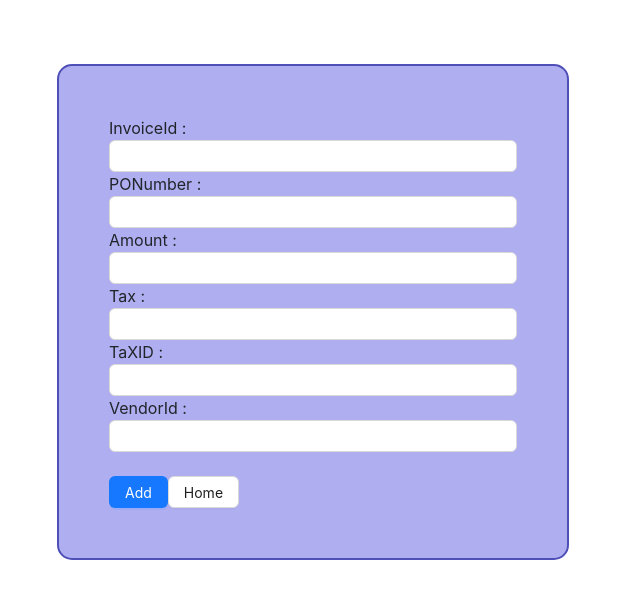
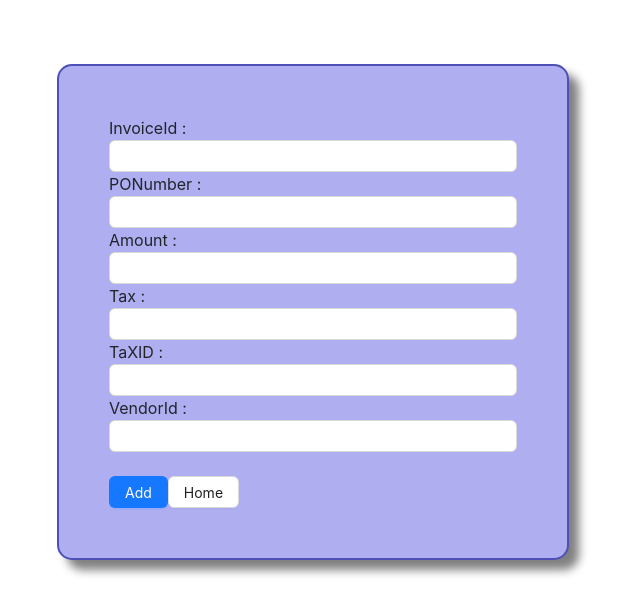
Before and after one commit to Hemeswari-S/ReactRepo, a React (Create React App) app: page /AddInvoice in a window 1280 px wide. Shown: the top 614 px of the page, without its empty margins (327-967 px from the left). Built offline with nearby package versions, Linux system fonts and the light colour scheme.

Commit message:
dear hema i commited this things by reg

```diff
--- a/src/AddInvoice/invoice.css
+++ b/src/AddInvoice/invoice.css
@@ -3,6 +3,7 @@
     background-color: rgb(174, 174, 241);
     border-radius: 15px;
     border: rgb(79, 79, 184) 2px solid;
+    box-shadow: 10px 10px 10px grey;
     padding: 50px;
     text-align:left ;
     margin: auto;
--- a/src/App.js
+++ b/src/App.js
@@ -10,6 +10,7 @@ import Qr from "./QrF/Qr";
 import UPImethod from "./UPFolder/UPImethod";
 import Crud from "./Crud/crud";
 import AddInvoice from "./AddInvoice/AddInvoice";
+import Testing from "./Testing/Testing";
 // import { useState } from "react";
 
 export function App() {
@@ -55,7 +56,7 @@ export function App() {
         <Routes>
           <Route index path="/" element={<Login />}></Route>
           <Route path="/AddInvoice" element={<AddInvoice />}></Route>
-          <Route path="/Home" element={<Home />}></Route>
+          <Route path="/Home" element={<Testing />}></Route>
           <Route path="/NetBanking" element={<Netbanking />}></Route>
           <Route path="/Upi" element={<UPImethod />}></Route>
           <Route path="/Card" element={<CardSelect />}></Route>
--- /dev/null
+++ b/src/Testing/Testing.js
@@ -0,0 +1,7 @@
+import React from 'react'
+
+export default function Testing() {
+  return (
+    <div>Testing</div>
+  )
+}
```
Also changed, not shown: 1 other file (tests, documents, lock files or other folders).
